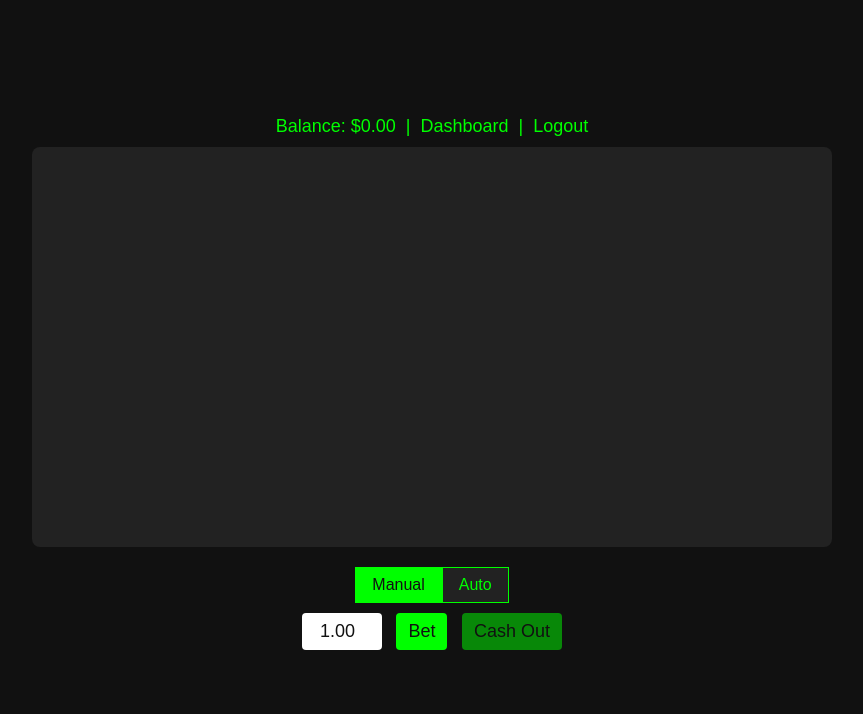
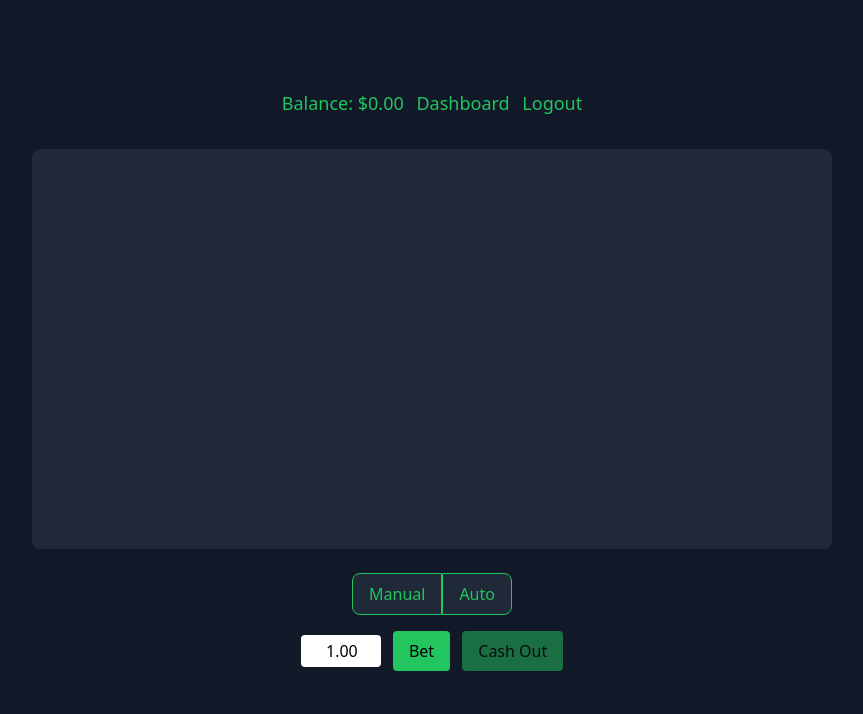
Before and after one commit to armanmishra1000/avproject, a website: page public/index.html in a window 1280 px wide. Shown: the whole page, without its empty margins (208-1071 px from the left). Drawn offline with nearby package versions, Linux system fonts and the light colour scheme; no server answers.

Commit message:
Migrate index.html to Tailwind CSS via CDN

```diff
--- a/public/index.html
+++ b/public/index.html
@@ -4,44 +4,70 @@
   <meta charset="UTF-8" />
   <meta name="viewport" content="width=device-width, initial-scale=1.0" />
   <title>Aviator Crash Game</title>
-  <link rel="stylesheet" href="style.css" />
+  <!-- Tailwind via CDN -->
+  <script src="https://cdn.tailwindcss.com"></script>
 </head>
-<body>
-  <!-- Balance & navigation -->
-  <div id="balanceBoard">
+<body class="flex flex-col items-center justify-center min-h-screen bg-gray-900 text-green-500 font-sans">
+
+  <!-- Balance & nav -->
+  <div id="balanceBoard" class="mb-4 text-lg">
     Balance: $<span id="balanceValue">0.00</span>
-    &nbsp;|&nbsp;
-    <a href="/dashboard">Dashboard</a>
-    &nbsp;|&nbsp;
-    <a href="/logout">Logout</a>
+    <a href="/dashboard" class="mx-2 hover:underline">Dashboard</a>
+    <a href="/logout" class="hover:underline">Logout</a>
   </div>
 
+  <!-- Crash history -->
+  <div id="history" class="flex space-x-2 mb-4"></div>
+
   <!-- Game Canvas -->
-  <canvas id="gameCanvas" width="800" height="400"></canvas>
+  <canvas id="gameCanvas"
+          width="800" height="400"
+          class="bg-gray-800 rounded-lg max-w-full"></canvas>
 
   <!-- Mode Tabs -->
-  <div id="modeTabs">
-    <button id="tabManual" class="active">Manual</button>
-    <button id="tabAuto">Auto</button>
+  <div id="modeTabs" class="flex mt-6">
+    <button id="tabManual"
+            class="px-4 py-2 border border-green-500 rounded-l-lg bg-gray-800 hover:bg-green-600 active:bg-green-700">
+      Manual
+    </button>
+    <button id="tabAuto"
+            class="px-4 py-2 border border-green-500 rounded-r-lg bg-gray-800 hover:bg-green-600 active:bg-green-700">
+      Auto
+    </button>
   </div>
 
   <!-- Manual Controls -->
-  <div id="manualControls" class="controls">
-    <input id="betAmount" type="number" value="1.00" min="0.01" step="0.01" />
-    <button id="betButton">Bet</button>
-    <button id="cashOutButton" disabled>Cash Out</button>
+  <div id="manualControls" class="controls mt-4 text-center">
+    <input id="betAmount" type="number" value="1.00" min="0.01" step="0.01"
+           class="w-20 text-right px-2 py-1 rounded bg-white text-black" />
+    <button id="betButton"
+            class="px-4 py-2 mx-2 rounded bg-green-500 text-black hover:bg-green-600">
+      Bet
+    </button>
+    <button id="cashOutButton" disabled
+            class="px-4 py-2 rounded bg-green-500 text-black opacity-50 cursor-not-allowed">
+      Cash Out
+    </button>
   </div>
 
   <!-- Auto Controls -->
-  <div id="autoControls" class="controls" style="display:none">
-    <input id="autoBetAmount" type="number" value="1.00" min="0.01" step="0.01" />
-    <input id="autoCashTarget" type="number" value="2.00" min="1.01" step="0.01" />
-    <button id="startAuto">Start Auto</button>
-    <button id="stopAuto" disabled>Stop Auto</button>
+  <div id="autoControls" class="controls mt-4 text-center hidden">
+    <input id="autoBetAmount" type="number" value="1.00" min="0.01" step="0.01"
+           class="w-20 text-right px-2 py-1 rounded bg-white text-black" />
+    <input id="autoCashTarget" type="number" value="2.00" min="1.01" step="0.01"
+           class="w-20 text-right px-2 py-1 rounded bg-white text-black mx-2" />
+    <button id="startAuto"
+            class="px-4 py-2 rounded bg-green-500 text-black hover:bg-green-600">
+      Start Auto
+    </button>
+    <button id="stopAuto" disabled
+            class="px-4 py-2 rounded bg-green-500 text-black opacity-50 cursor-not-allowed ml-2">
+      Stop Auto
+    </button>
   </div>
 
   <!-- Message / Countdown -->
-  <div id="message"></div>
+  <div id="message" class="mt-4 text-xl min-h-[1.2em]"></div>
 
   <!-- Scripts -->
   <script src="/socket.io/socket.io.js"></script>
```
